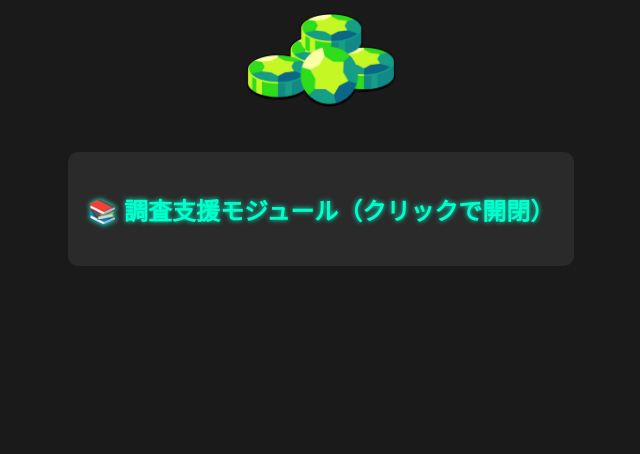
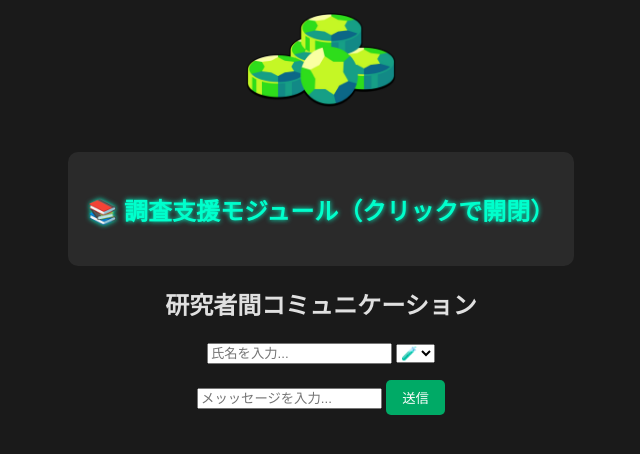
Before and after one commit to kamesann121/benkyou, a website: page Project/public/index.html in a window 1280 px wide. Shown: the part 166-620 px from the top of the page, without its empty margins (319-959 px from the left). Drawn offline with nearby package versions, Linux system fonts and the light colour scheme; files that its build step writes are made by us from their sources.

Commit message:
Update index.html

```diff
--- a/Project/public/index.html
+++ b/Project/public/index.html
@@ -17,6 +17,23 @@
     <div id="shop-items" style="display: none;"></div>
   </div>
 
+  <div class="chat">
+    <h2>研究者間コミュニケーション</h2>
+    <input id="username" placeholder="氏名を入力..." />
+    <select id="avatar">
+      <option value="🧪">🧪</option>
+      <option value="🔬">🔬</option>
+      <option value="🧬">🧬</option>
+      <option value="💧">💧</option>
+      <option value="🪨">🪨</option>
+    </select>
+    <ul id="messages"></ul>
+    <form id="chat-form">
+      <input id="chat-input" autocomplete="off" placeholder="メッッセージを入力..." />
+      <button>送信</button>
+    </form>
+  </div>
+
   <script src="/socket.io/socket.io.js"></script>
   <script src="script.js"></script>
 </body>
```
